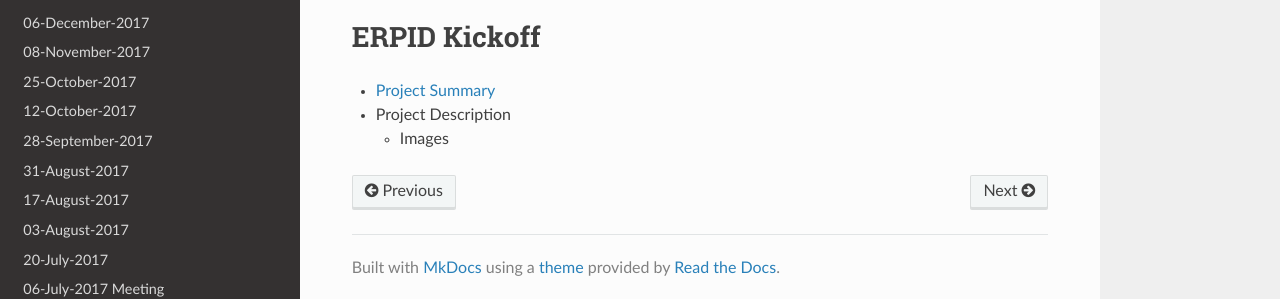
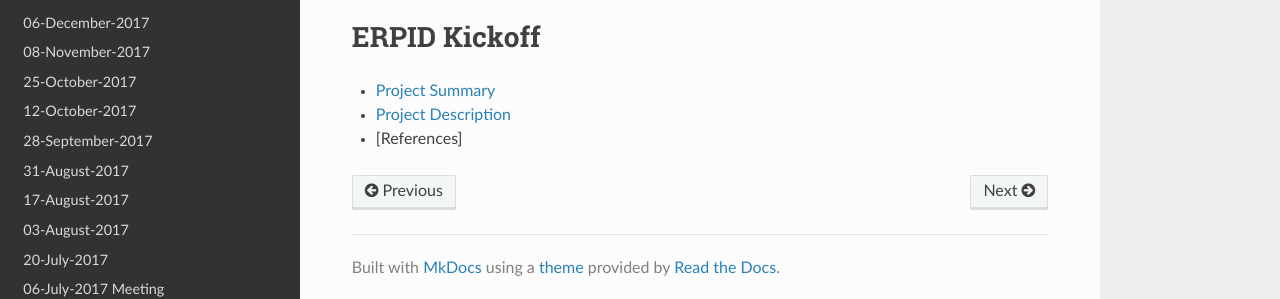
Before and after one commit to rpidproject/rpid, an MkDocs documentation site: the page built from docs/12-September-2018.md, in a window 1280 px wide. Shown: the part 363-662 px from the top of the page. Built offline with MkDocs 1.6.1, drawn with Linux system fonts in a browser that asks for light colours; nearby versions of some CDN libraries; old or Windows-style settings are respelled for this version of MkDocs.

Commit message:
Update 12-September-2018.md

```diff
--- a/docs/12-September-2018.md
+++ b/docs/12-September-2018.md
@@ -9,5 +9,5 @@ https://iu.zoom.us/my/rquick
 
 # ERPID Kickoff
    * [Project Summary](https://github.com/rpidproject/rpid/blob/master/docs/ProjectSummary.md)
-   * Project Description
-      * Images
+   * [Project Description](https://github.com/rpidproject/rpid/blob/master/docs/ProjectSummary.md)
+   * [References]
```
